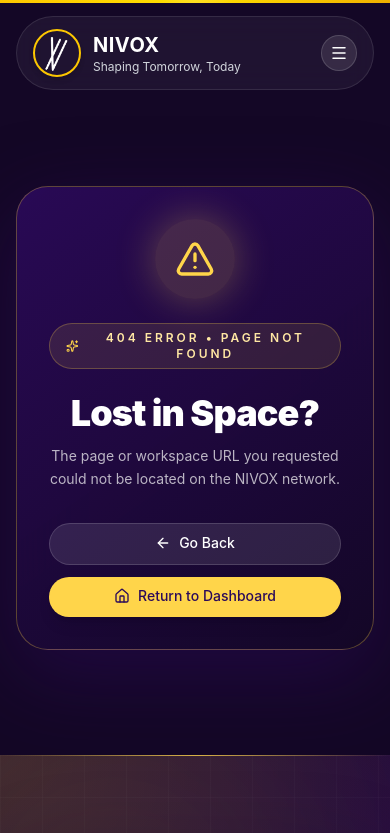
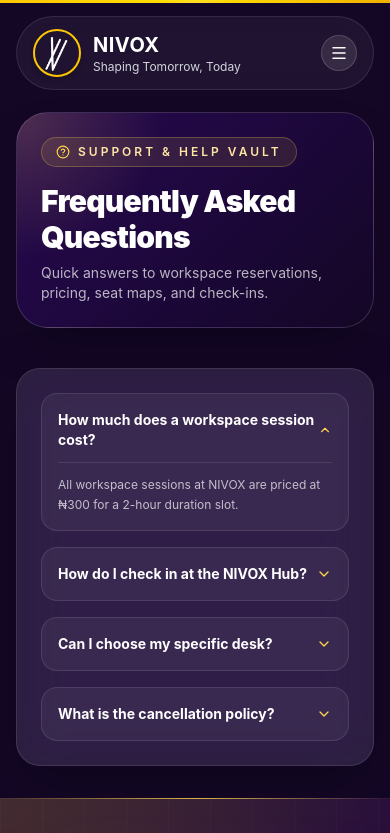
Before and after one commit to kenicmind/nivox-website, a React (Vite) app: page /help in a window 390 px wide. Shown: the top 833 px of the page. Built offline with nearby package versions, Linux system fonts and the light colour scheme.

Commit message:
NIVOX: student portal improvements, reservation details, ticket system enhancements, responsive UI refinements, prospectus download and dashboard updates

```diff
--- /dev/null
+++ b/src/pages/Help/FaqPage.jsx
@@ -0,0 +1,55 @@
+import React, { useState } from 'react';
+import { HelpCircle, ChevronDown, Sparkles } from 'lucide-react';
+import { GlassCard } from '../../components/design/ui/Card';
+
+const FAQS = [
+  { q: 'How much does a workspace session cost?', a: 'All workspace sessions at NIVOX are priced at ₦300 for a 2-hour duration slot.' },
+  { q: 'How do I check in at the NIVOX Hub?', a: 'Open "My Tickets" or your confirmation receipt and present your digital QR entry pass to the receptionist for check-in.' },
+  { q: 'Can I choose my specific desk?', a: 'Yes! The booking system provides a visual seat map allowing you to select your exact seat number.' },
+  { q: 'What is the cancellation policy?', a: 'You can cancel any upcoming reservation up to 1 hour before the session start time.' },
+];
+
+const FaqPage = () => {
+  const [openIdx, setOpenIdx] = useState(0);
+
+  return (
+    <div className="mx-auto max-w-7xl px-4 py-8 sm:px-6 lg:px-8 space-y-10">
+      {/* Hero Header */}
+      <section className="relative overflow-hidden rounded-[32px] border border-white/15 bg-[radial-gradient(circle_at_top_left,rgba(255,213,74,0.18),transparent_35%),linear-gradient(135deg,rgba(43,10,90,0.85)_0%,rgba(20,7,38,0.95)_100%)] p-6 shadow-2xl backdrop-blur-2xl sm:p-8">
+        <div className="flex flex-col sm:flex-row sm:items-center sm:justify-between gap-6">
+          <div>
+            <div className="inline-flex items-center gap-2 rounded-full border border-[#FFD54A]/25 bg-[#FFD54A]/10 px-3.5 py-1.5 text-xs font-semibold uppercase tracking-[0.25em] text-[#FFE7A3]">
+              <HelpCircle className="h-3.5 w-3.5 text-[#FFD54A]" />
+              Support & Help Vault
+            </div>
+            <h1 className="mt-4 text-3xl font-black tracking-tight text-white sm:text-4xl">
+              Frequently Asked Questions
+            </h1>
+            <p className="mt-2 text-sm text-white/70">
+              Quick answers to workspace reservations, pricing, seat maps, and check-ins.
+            </p>
+          </div>
+        </div>
+      </section>
+
+      <GlassCard className="space-y-4">
+        {FAQS.map((faq, idx) => (
+          <div key={faq.q} className="rounded-2xl border border-white/10 bg-white/5 p-4 text-xs">
+            <button
+              onClick={() => setOpenIdx(openIdx === idx ? null : idx)}
+              className="flex w-full items-center justify-between font-bold text-white text-sm text-left"
+            >
+              <span>{faq.q}</span>
+              <ChevronDown className={`h-4 w-4 text-[#FFD54A] transition-transform ${openIdx === idx ? 'rotate-180' : ''}`} />
+            </button>
+            {openIdx === idx && (
+              <p className="mt-3 text-white/70 leading-relaxed border-t border-white/10 pt-3">{faq.a}</p>
+            )}
+          </div>
+        ))}
+      </GlassCard>
+    </div>
+  );
+};
+
+export default FaqPage;
--- /dev/null
+++ b/src/pages/Legal/PrivacyPage.jsx
@@ -0,0 +1,41 @@
+import React from 'react';
+import { ShieldCheck, Lock } from 'lucide-react';
+import { GlassCard } from '../../components/design/ui/Card';
+
+const PrivacyPage = () => {
+  return (
+    <div className="mx-auto max-w-7xl px-4 py-8 sm:px-6 lg:px-8 space-y-10">
+      {/* Hero Header */}
+      <section className="relative overflow-hidden rounded-[32px] border border-white/15 bg-[radial-gradient(circle_at_top_left,rgba(255,213,74,0.18),transparent_35%),linear-gradient(135deg,rgba(43,10,90,0.85)_0%,rgba(20,7,38,0.95)_100%)] p-6 shadow-2xl backdrop-blur-2xl sm:p-8">
+        <div className="flex flex-col sm:flex-row sm:items-center sm:justify-between gap-6">
+          <div>
+            <div className="inline-flex items-center gap-2 rounded-full border border-[#FFD54A]/25 bg-[#FFD54A]/10 px-3.5 py-1.5 text-xs font-semibold uppercase tracking-[0.25em] text-[#FFE7A3]">
+              <Lock className="h-3.5 w-3.5 text-[#FFD54A]" />
+              Data Privacy & Security
+            </div>
+            <h1 className="mt-4 text-3xl font-black tracking-tight text-white sm:text-4xl">
+              Privacy Policy
+            </h1>
+            <p className="mt-2 text-sm text-white/70">
+              How NIVOX protects, encrypts, and handles your personal information.
+            </p>
+          </div>
+        </div>
+      </section>
+
+      <GlassCard className="space-y-6 text-xs text-white/80 leading-relaxed">
+        <div>
+          <h3 className="text-lg font-bold text-white mb-2">1. Personal Data Collection</h3>
+          <p>We collect student full names, email addresses, phone numbers, and institutional details to manage hub reservations and generate digital entry passes.</p>
+        </div>
+
+        <div>
+          <h3 className="text-lg font-bold text-white mb-2">2. Payment Security</h3>
+          <p>NIVOX does not store credit card details. All financial transactions are processed securely via Paystack API using industry-standard PCI-DSS encryption.</p>
+        </div>
+      </GlassCard>
+    </div>
+  );
+};
+
+export default PrivacyPage;
--- /dev/null
+++ b/src/pages/Legal/TermsPage.jsx
@@ -0,0 +1,46 @@
+import React from 'react';
+import { ShieldCheck, FileText, Sparkles } from 'lucide-react';
+import { GlassCard } from '../../components/design/ui/Card';
+
+const TermsPage = () => {
+  return (
+    <div className="mx-auto max-w-7xl px-4 py-8 sm:px-6 lg:px-8 space-y-10">
+      {/* Hero Header */}
+      <section className="relative overflow-hidden rounded-[32px] border border-white/15 bg-[radial-gradient(circle_at_top_left,rgba(255,213,74,0.18),transparent_35%),linear-gradient(135deg,rgba(43,10,90,0.85)_0%,rgba(20,7,38,0.95)_100%)] p-6 shadow-2xl backdrop-blur-2xl sm:p-8">
+        <div className="flex flex-col sm:flex-row sm:items-center sm:justify-between gap-6">
+          <div>
+            <div className="inline-flex items-center gap-2 rounded-full border border-[#FFD54A]/25 bg-[#FFD54A]/10 px-3.5 py-1.5 text-xs font-semibold uppercase tracking-[0.25em] text-[#FFE7A3]">
+              <ShieldCheck className="h-3.5 w-3.5 text-[#FFD54A]" />
+              Legal & Platform Compliance
+            </div>
+            <h1 className="mt-4 text-3xl font-black tracking-tight text-white sm:text-4xl">
+              Terms & Conditions
+            </h1>
+            <p className="mt-2 text-sm text-white/70">
+              Operating rules, workspace guidelines, and service agreements for NIVOX members.
+            </p>
+          </div>
+        </div>
+      </section>
+
+      <GlassCard className="space-y-6 text-xs text-white/80 leading-relaxed">
+        <div>
+          <h3 className="text-lg font-bold text-white mb-2">1. Workspace Access & Pricing</h3>
+          <p>NIVOX workspace access is billed at ₦300 for a 2-hour session slot. All reservations must be confirmed and paid via Paystack before seat access is granted at the hub.</p>
+        </div>
+
+        <div>
+          <h3 className="text-lg font-bold text-white mb-2">2. Seat Assignment & Check-in</h3>
+          <p>Reservations bind students to specific assigned desk and pod numbers. Members must present their digital entry pass QR code at the reception desk for check-in.</p>
+        </div>
+
+        <div>
+          <h3 className="text-lg font-bold text-white mb-2">3. Cancellation & Refund Policy</h3>
+          <p>Eligible reservations may be cancelled up to 1 hour prior to session start. Credit refunds or reschedule passes are applied to the student's NIVOX wallet.</p>
+        </div>
+      </GlassCard>
+    </div>
+  );
+};
+
+export default TermsPage;
--- a/src/routes/router.jsx
+++ b/src/routes/router.jsx
@@ -25,6 +25,9 @@
 const AchievementsPage = lazy(() => import('../pages/Student/AchievementsPage'));
 const AnalyticsPage = lazy(() => import('../pages/Student/AnalyticsPage'));
 const OpportunitiesPage = lazy(() => import('../pages/Student/OpportunitiesPage'));
+const TermsPage = lazy(() => import('../pages/Legal/TermsPage'));
+const PrivacyPage = lazy(() => import('../pages/Legal/PrivacyPage'));
+const FaqPage = lazy(() => import('../pages/Help/FaqPage'));
 const NotFoundPage = lazy(() => import('../pages/Common/NotFoundPage'));
 
 // Hidden Footer Pages
@@ -173,6 +176,12 @@
             <Route path="/auth-status" element={<AuthStatusPage />} />
             <Route path="/forgot-password" element={<ForgotPasswordPage />} />
 
+            {/* Legal & Help Routes */}
+            <Route path="/terms" element={<TermsPage />} />
+            <Route path="/privacy" element={<PrivacyPage />} />
+            <Route path="/faq" element={<FaqPage />} />
+            <Route path="/help" element={<FaqPage />} />
+
             {/* Hidden Footer Routes */}
             <Route path="/partners" element={<PartnersPage />} />
             <Route path="/sponsor" element={<SponsorPage />} />
```
Also changed, not shown: public/robots.txt (added).
